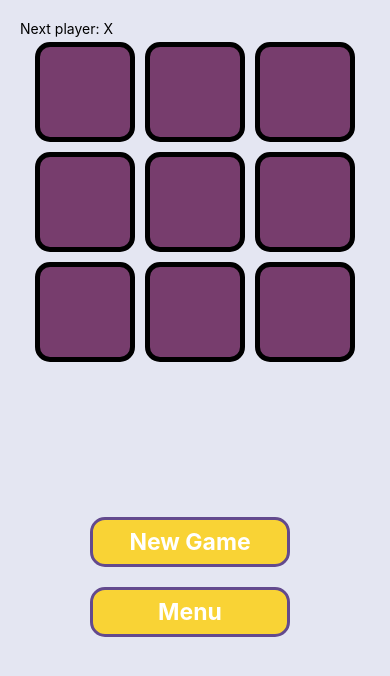
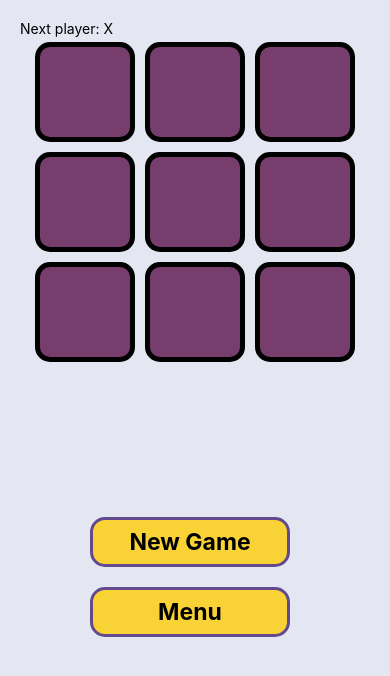
Before and after one commit to zoegoodwin/TicTacToeExtreme, a React Native app: screen /Game in a window 390 px wide. Shown: the top 676 px of the page. Built offline with nearby package versions, Linux system fonts and the light colour scheme.

Commit message:
Adds vertical margin to align button text

```diff
--- a/src/components/GameBoard.jsx
+++ b/src/components/GameBoard.jsx
@@ -25,7 +25,7 @@ const GameBoard = ({squares, onPress}) => (
 const styles = StyleSheet.create({
   board: {
     flexDirection: 'column',
-    alignItems: 'center', // Center content horizontally
+    alignItems: 'center',
   },
   row: {
     flexDirection: 'row',
--- a/src/screens/Game.jsx
+++ b/src/screens/Game.jsx
@@ -113,6 +113,8 @@ const styles = StyleSheet.create({
   buttonTitle: {
     fontWeight: 'bold',
     fontSize: 23,
+    color: 'black',
+    marginVertical: -5,
   },
   buttonContainer: {
     marginHorizontal: '20%',
--- a/src/screens/Home.jsx
+++ b/src/screens/Home.jsx
@@ -69,6 +69,8 @@ const styles = StyleSheet.create({
   buttonTitle: {
     fontWeight: 'bold',
     fontSize: 23,
+    color: 'black',
+    marginVertical: -5,
   },
   buttonContainer: {
     marginHorizontal: '20%',
--- a/src/screens/Instructions.jsx
+++ b/src/screens/Instructions.jsx
@@ -86,6 +86,8 @@ const styles = StyleSheet.create({
   buttonTitle: {
     fontWeight: 'bold',
     fontSize: 23,
+    color: 'black',
+    marginVertical: -5,
   },
   buttonContainer: {
     marginHorizontal: '20%',
```
